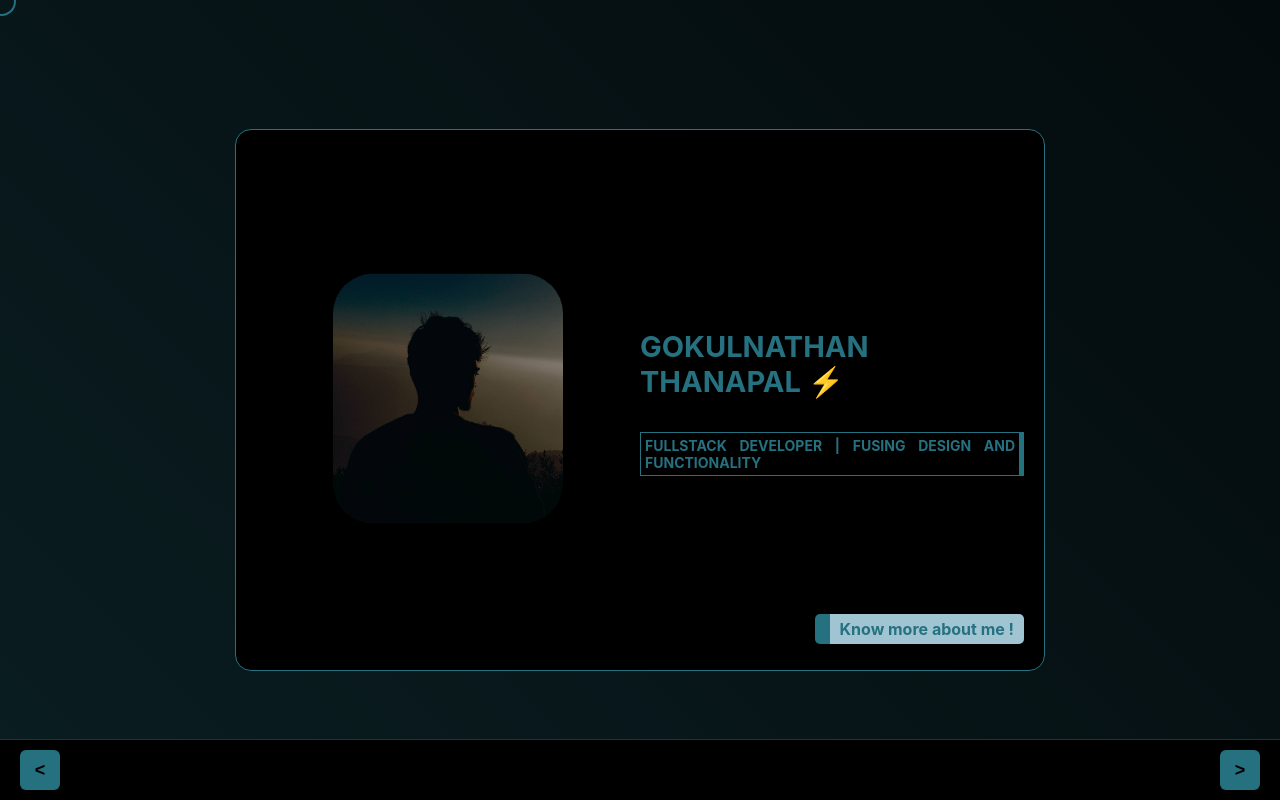
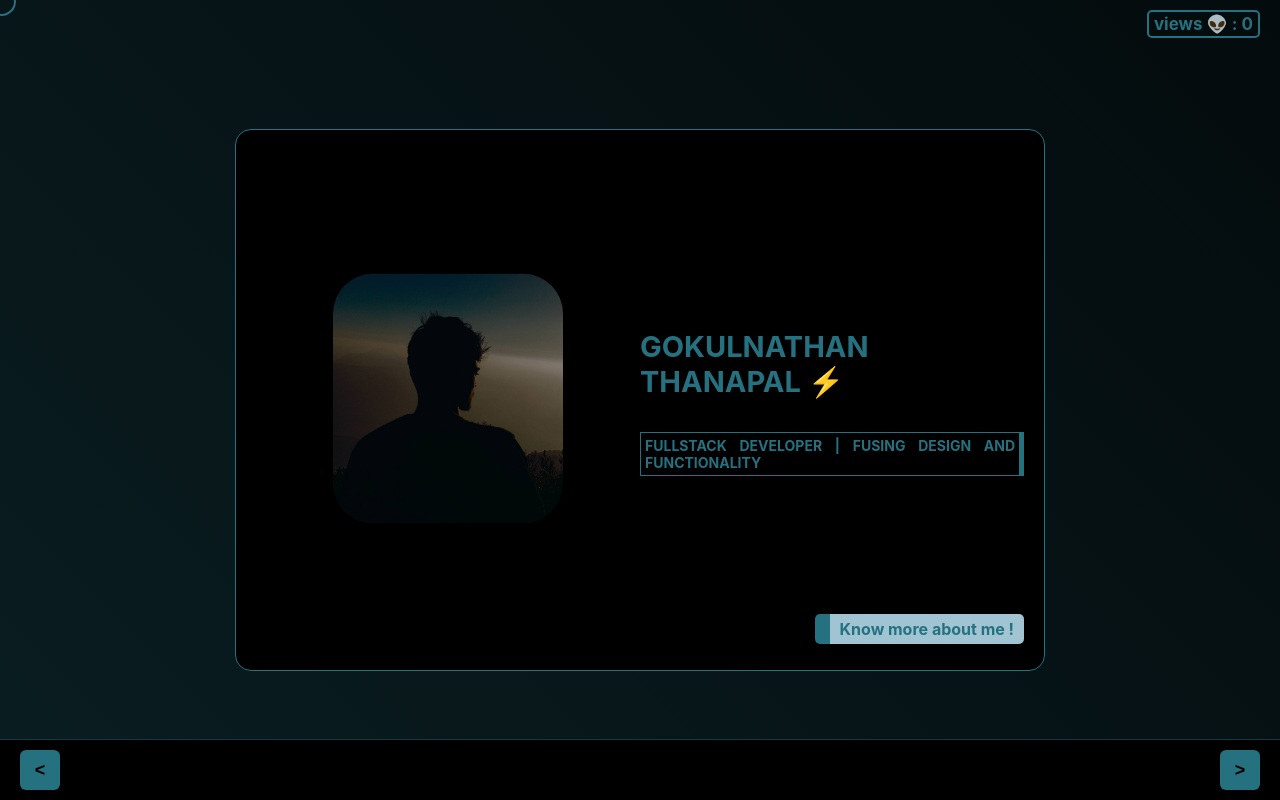
Before and after one commit to gokulnathanT/Gokul_Portfolio, a React (Create React App) app: page / in a window 1280 px wide. Built offline with nearby package versions, Linux system fonts and the light colour scheme; no server answers; the database is empty.

Commit message:
Views Tracking added !

```diff
--- a/package.json
+++ b/package.json
@@ -11,6 +11,8 @@
     "@testing-library/jest-dom": "^5.17.0",
     "@testing-library/react": "^13.4.0",
     "@testing-library/user-event": "^13.5.0",
+    "axios": "^1.9.0",
+    "firebase": "^11.8.1",
     "framer-motion": "^11.13.1",
     "gsap": "^3.12.7",
     "lucide-react": "^0.486.0",
--- a/src/components/Home/Home.css
+++ b/src/components/Home/Home.css
@@ -80,6 +80,30 @@
   align-items: center;
   display: flex;
 }
+.viewCount{
+  position: absolute;
+  top: 10px;
+  right: 20px;
+  color: white;
+  padding: 2px 5px;
+  border-radius: 5px;
+  border: solid 2px #257180;
+}
+.viewCount:hover
+{
+  background-color: #257180;
+  color: black;
+}
+.viewCount p:hover{
+  color: black;
+}
+
+.viewCount p {
+  font-weight: bold;
+  margin: 0;
+  font-size: 17px;
+  color: #257180;
+}
 
 button{
   height: 40px;
--- a/src/components/Home/Home.js
+++ b/src/components/Home/Home.js
@@ -1,10 +1,23 @@
 import { useNavigate } from "react-router-dom";
 import img1 from "../../assets/gokul_pic.jpeg";
 import { motion } from "framer-motion";
+import React,{useEffect,useState} from "react";
+import { recordUniqueView } from "../../utils/recordView";
+import { getViewerCount } from "../../utils/getViewerCount";
 
 import "./Home.css";
 const Home = () => {
   const navigate = useNavigate();
+  const [viewerCount, setViewerCount] = useState(0);
+
+  useEffect(()=>{
+    const run= async ()=>{
+      await recordUniqueView();
+      const count= await getViewerCount();
+      setViewerCount(count);
+    };
+    run();
+  },[]);
 
   function handleClick() {
     navigate("/About");
@@ -24,6 +37,9 @@ const Home = () => {
   });
   return (
     <div className="homeContent">
+      <div className="viewCount">
+        <p>views 👽 : {viewerCount}</p>
+      </div>
       <div className="homeText">
         <motion.div
           className="homeText-r"
@@ -31,7 +47,6 @@ const Home = () => {
           initial="initial"
           animate="animate"
         >
-
           <img className="imgHome" src={img1} alt="Logo Image" />
         </motion.div>
         <div className="homeText-l">
--- /dev/null
+++ b/src/firebase.js
@@ -0,0 +1,15 @@
+import {initializeApp} from 'firebase/app';
+import {getFirestore} from 'firebase/firestore';
+
+const firebaseConfig = {
+  apiKey: "AIzaSyDdOQLrZUwN-PKzjafeoNaiWFg5LSlW8o0",
+  authDomain: "portfolio-viewers-count.firebaseapp.com",
+  projectId: "portfolio-viewers-count",
+  storageBucket: "portfolio-viewers-count.firebasestorage.app",
+  messagingSenderId: "1032567450592",
+  appId: "1:1032567450592:web:111f7ed9f412fb608b5985",
+};
+
+const app=initializeApp(firebaseConfig);
+const db=getFirestore(app);
+export {db};
--- /dev/null
+++ b/src/utils/getIP.js
@@ -0,0 +1,12 @@
+import axios from "axios";
+
+export const getIP = async()=>{
+    try{
+        const response =await axios.get("https.//api.ipify.org?format=json");
+        return response.data.ip;
+
+    }catch(error){
+        console.log("Error fetching IP address: ", error);
+        return null;
+    }
+};
--- /dev/null
+++ b/src/utils/getViewerCount.js
@@ -0,0 +1,7 @@
+import {collection,getDocs} from "firebase/firestore";
+import {db} from "../firebase.js";
+
+export const getViewerCount = async ()=>{
+    const snapshot =await getDocs(collection(db,"viewers"));
+    return snapshot.size;
+}
--- /dev/null
+++ b/src/utils/recordView.js
@@ -0,0 +1,21 @@
+import {doc,getDoc,setDoc,Timestamp} from "firebase/firestore";
+import {db} from "../firebase.js";
+import {getIP} from "../utils/getIP.js"
+
+export const recordUniqueView = async () =>{
+    const ip=await getIP();
+    if(!ip) return;
+
+    const docRef= doc(db,"viewers",ip);
+    const docSnap= await getDoc(docRef);
+
+    if(!docSnap.exists()){
+        await setDoc(docRef,{
+            viewedAt:Timestamp.now(),
+        });
+        console.log("New viewer added : ",ip);
+    }
+    else{
+        console.log("Viewer already exists : ",ip);
+    }
+}
```
Also changed, not shown: 1 other file (tests, documents, lock files or other folders).
